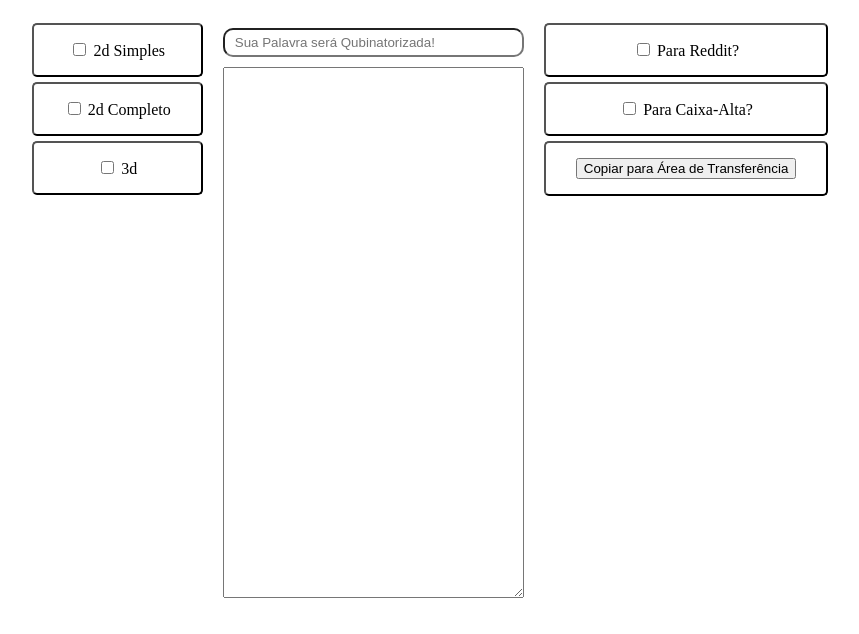
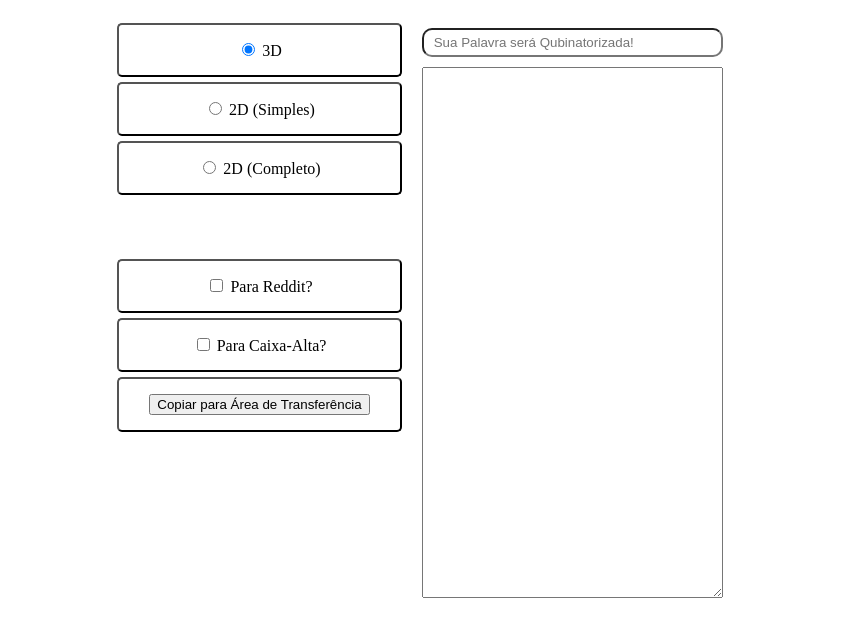
Before and after one commit to jean-lourenco/qubinator-web, a plain HTML site: page index.html in a window 1280 px wide. Shown: the part 48-682 px from the top of the page, without its empty margins (210-1069 px from the left). Drawn offline with Linux system fonts and the light colour scheme.

Commit message:
reddit, uppercase and 2d modes implemented

```diff
--- a/index.html
+++ b/index.html
@@ -24,10 +24,6 @@
             .center-panel {
                 float: left;
                 margin: 0px 20px 0px 20px;
-            }
-
-            .right-panel {
-                float: right;
             }
 
             .choice-panel {
@@ -58,17 +54,58 @@
         <div class="wrapper">
             <div class="center-div">
                 <div class="left-panel">
-                    <div class="choice-panel">
-                        <input type="checkbox" style="cursor: pointer;" />
-                        <label style="cursor: pointer;">2d Simples</label>
+                    <div class="choice-panel" onclick="select('3d')">
+                        <input
+                            type="radio"
+                            name="type"
+                            onchange="updateResult()"
+                            id="3d"
+                            value="3d"
+                            style="cursor: pointer;"
+                            checked />
+                        <label style="cursor: pointer;">3D</label>
+                    </div>
+                    <div class="choice-panel" onclick="select('2dsimple')">
+                        <input
+                            type="radio"
+                            name="type"
+                            onchange="updateResult()"
+                            id="2dsimple"
+                            value="2dsimple"
+                            style="cursor: pointer;" />
+                        <label style="cursor: pointer;">2D (Simples)</label>
+                    </div>
+                    <div class="choice-panel" onclick="select('2dfull')">
+                        <input
+                            type="radio"
+                            name="type"
+                            onchange="updateResult()"
+                            id="2dfull"
+                            value="2dfull"
+                            style="cursor: pointer;" />
+                        <label style="cursor: pointer;">2D (Completo)</label>
+                    </div>
+
+                    <br><br><br>
+
+                    <div class="choice-panel" onclick="toggle('reddit')">
+                        <input
+                            type="checkbox"
+                            id="reddit"
+                            style="cursor: pointer;"
+                            onchange="updateResult();" />
+                        <label style="cursor: pointer;">Para Reddit?</label>
+                    </div>
+                    <div class="choice-panel" onclick="toggle('caixaalta')">
+                        <input
+                            type="checkbox"
+                            id="caixaalta"
+                            style="cursor: pointer;"
+                            onchange="updateResult()" />
+                        <label style="cursor: pointer;">Para Caixa-Alta?</label>
                     </div>
                     <div class="choice-panel">
-                        <input type="checkbox" style="cursor: pointer;" />
-                        <label style="cursor: pointer;">2d Completo</label>
-                    </div>
-                    <div class="choice-panel">
-                        <input type="checkbox" style="cursor: pointer;" />
-                        <label style="cursor: pointer;">3d</label>
+                        <button>Copiar para Área de Transferência</button>
                     </div>
                 </div>
 
@@ -82,40 +119,54 @@
                     <br>
                     <textarea id="result" rows="35" cols="35"></textarea>
                 </div>
-
-                <div class="right-panel">
-                    <div class="choice-panel">
-                        <input type="checkbox" id="reddit" style="cursor: pointer;" />
-                        <label style="cursor: pointer;">Para Reddit?</label>
-                    </div>
-                    <div class="choice-panel">
-                        <input type="checkbox" style="cursor: pointer;" />
-                        <label style="cursor: pointer;">Para Caixa-Alta?</label>
-                    </div>
-                    <div class="choice-panel">
-                        <button>Copiar para Área de Transferência</button>
-                    </div>
-                </div>
             </div>
         </div>
 
         <script>
             let result = document.getElementById('result');
+            let src = document.getElementById('query');
             let reddit = document.getElementById('reddit');
+            let caixaAlta = document.getElementById('caixaalta');
 
-            function updateResult(src) {
-                var txt = Quber.to3d(src.value);
+            function updateResult(e) {
+                let type = document.querySelector('input[name="type"]:checked').value;
+                let queryValue = query.value;
+
+                if (caixaAlta.checked) {
+                    queryValue = queryValue.toUpperCase();
+                }
+
+                let txt;
+                if (type == '2dsimple')
+                    txt = Quber.to2dSimple(queryValue);
+                else if (type == '2dfull')
+                    txt = Quber.to2dFull(queryValue);
+                else
+                    txt = Quber.to3d(queryValue);
 
                 if (reddit.checked) {
                     var lines = txt.split('\n');
-                    console.log(lines);
+
                     for (let i = 0; i < lines.length; i++) {
-                        //lines[i] = "    " + lines[i];
+                        lines[i] = "    " + lines[i];
                     }
-                    //txt = lines.join('');
+                    txt = lines.join('\n');
                 }
+
                 result.value = txt;
             }
+
+            function select(vlr) {
+                document.getElementById(vlr).checked = true;
+                updateResult();
+            }
+
+            function toggle(vlr) {
+                var el = document.getElementById(vlr);
+                el.checked = !el.checked;
+                updateResult();
+            }
+
         </script>
     </body>
 </html>
```
